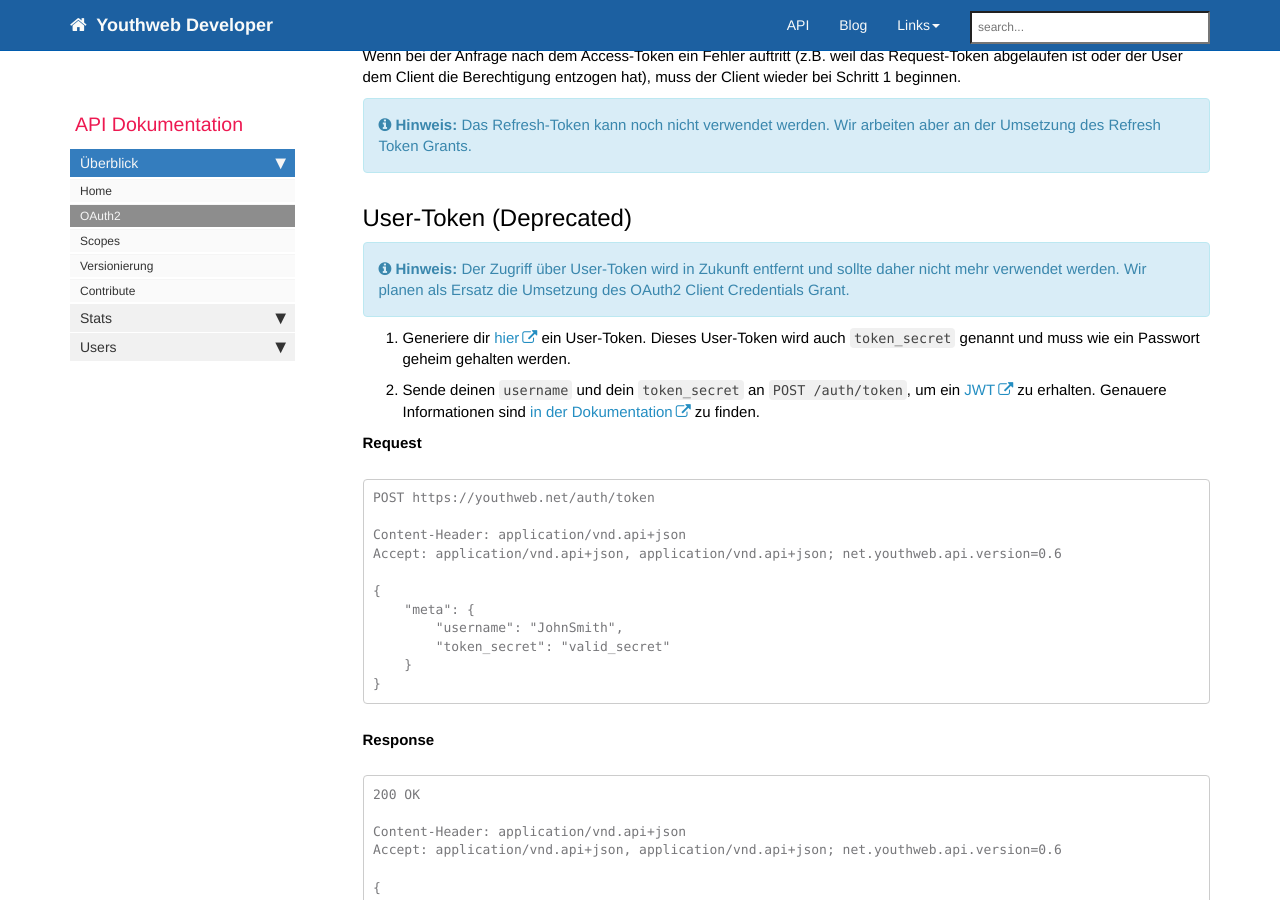
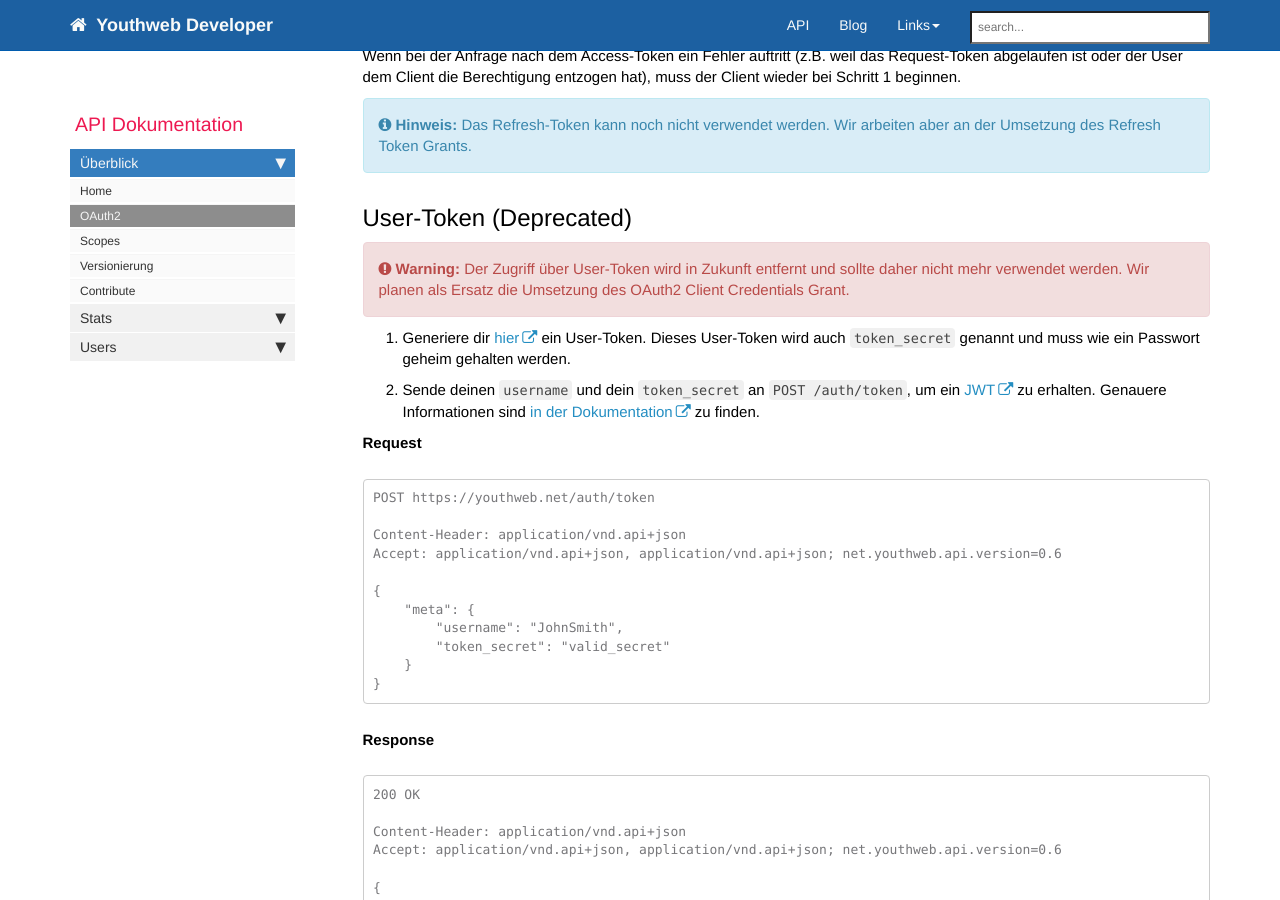
Before and after one commit to youthweb/youthweb-api, a Jekyll site: the page built from docs/pages/api/api_oauth2.md, in a window 1280 px wide and 900 px high, scrolled down 2848 px. Built offline with Jekyll 4.4.1, drawn with Linux system fonts in a browser that asks for light colours; nearby versions of some CDN libraries; comment, search, counter and statistics services are not loaded.

Commit message:
Link angepasst, Note gegen Warning ersetzt

```diff
--- a/docs/pages/api/api_oauth2.md
+++ b/docs/pages/api/api_oauth2.md
@@ -29,7 +29,7 @@ Der Client benötigt einen Request-Token und startet schickt den User (z.B. mith
 * `response_type` mit dem Wert `code`
 * `client_id` mit der Client-ID
 * `redirect_uri` mit der Client Redirect-URL. Dieser Wert ist optional und wenn nicht angegeben, wird die Redirect-URL genommen, die bei der Client-Registrierung angegeben wurde.
-* `scope` mit einer (Leerzeichen getrennten) Liste an Scopes, siehe [hier](api_scopes).
+* `scope` mit einer (Leerzeichen getrennten) Liste an Scopes, siehe [hier][api_scopes].
 * `state` mit einem CSRF Token. Dieser Wert ist optional, aber wird dringend empfohlen, umd CSRF Angriffe zu verhindern. Der Wert wird beim Response wieder mitgegeben und der Client prüft, ob der Wert der selbe ist wie beim Request.
 
 **Request**
@@ -120,7 +120,7 @@ Wenn bei der Anfrage nach dem Access-Token ein Fehler auftritt (z.B. weil das Re
 
 ## User-Token (Deprecated)
 
-{% include note.html content="Der Zugriff über User-Token wird in Zukunft entfernt und sollte daher nicht mehr verwendet werden. Wir planen als Ersatz die Umsetzung des OAuth2 Client Credentials Grant." %}
+{% include warning.html content="Der Zugriff über User-Token wird in Zukunft entfernt und sollte daher nicht mehr verwendet werden. Wir planen als Ersatz die Umsetzung des OAuth2 Client Credentials Grant." %}
 
 1. Generiere dir [hier](https://youthweb.net/settings/token) ein User-Token. Dieses User-Token wird auch `token_secret` genannt und muss wie ein Passwort geheim gehalten werden.
 2. Sende deinen `username` und dein `token_secret` an `POST /auth/token`, um ein [JWT](http://jwt.io/) zu erhalten. Genauere Informationen sind [in der Dokumentation](http://docs.youthweb.apiary.io/#reference/auth) zu finden.
```
